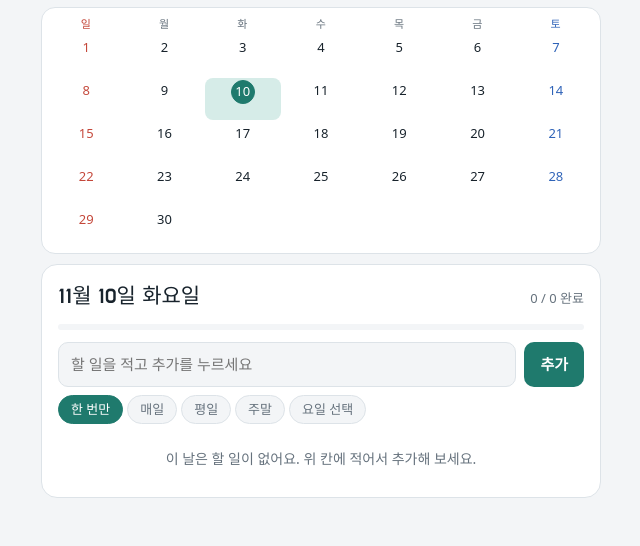
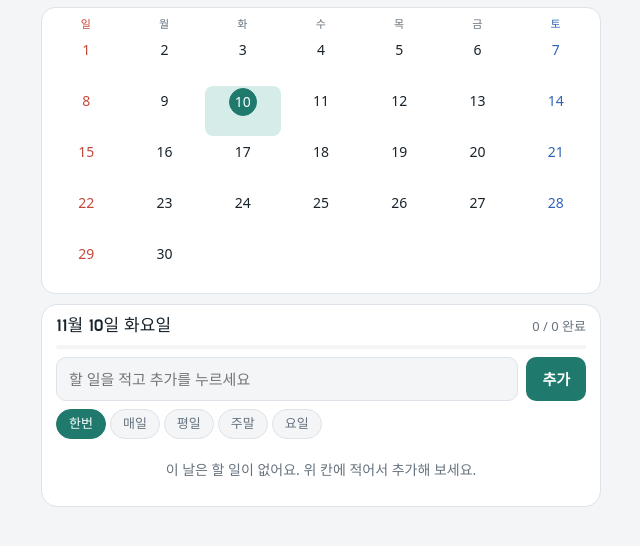
Before and after one commit to anmiyoung1/tikkeul, a plain HTML site: page index.html in a window 1280 px wide. Shown: the part 48-594 px from the top of the page, without its empty margins (319-959 px from the left). Drawn offline with Linux system fonts and the light colour scheme; a web font is replaced by a local one.

Commit message:
공휴일 빨간색 표시, 달력 키우고 날짜 제목 줄이기, 버튼 이름 정리
Co-Authored-By: Claude Opus 5.5 <noreply@anthropic.com>
Claude-Session: https://claude.ai/code/session_014x4HKU3Xwq9wy2Gp7Ujj5V

```diff
--- a/index.html
+++ b/index.html
@@ -42,23 +42,24 @@ button:focus-visible,input:focus-visible{outline:2px solid var(--accent);outline
 .dow,.grid{display:grid;grid-template-columns:repeat(7,1fr);gap:1px 2px}
 .dow div{text-align:center;font-size:11px;color:var(--muted);padding:2px 0;letter-spacing:.05em}
 .dow div:first-child{color:var(--sun)} .dow div:last-child{color:var(--sat)}
-.day{height:42px;max-width:100%;border:none;background:none;border-radius:8px;display:flex;flex-direction:column;align-items:center;justify-content:flex-start;gap:1px;padding:2px 0;cursor:pointer;color:var(--fg);font:inherit;min-width:0}
+.day{height:50px;max-width:100%;border:none;background:none;border-radius:8px;display:flex;flex-direction:column;align-items:center;justify-content:flex-start;gap:1px;padding:2px 0;cursor:pointer;color:var(--fg);font:inherit;min-width:0}
 .day:hover{background:var(--bg)}
-.day .n{font-size:13px;font-variant-numeric:tabular-nums;width:22px;height:22px;display:grid;place-items:center;border-radius:50%}
-.day.sun .n{color:var(--sun)} .day.sat .n{color:var(--sat)}
+.day .n{font-size:14px;font-variant-numeric:tabular-nums;width:26px;height:26px;display:grid;place-items:center;border-radius:50%}
+.day.sun .n{color:var(--sun)} .day.sat .n{color:var(--sat)} .day.hol .n{color:var(--sun)}
+.hol-name{font-family:var(--body);font-size:13px;color:var(--sun);margin-left:6px}
 .day.today .n{border:1.5px solid var(--accent)}
 .day.sel{background:var(--accent-soft)}
 .day.sel .n{background:var(--accent);color:#fff;border-color:var(--accent)}
 .day.empty{visibility:hidden}
-.cnt{font-size:10px;font-variant-numeric:tabular-nums;color:var(--muted);line-height:1;padding:2px 4px;border-radius:6px}
+.cnt{font-size:11px;font-variant-numeric:tabular-nums;color:var(--muted);line-height:1;padding:2px 4px;border-radius:6px}
 .cnt.part{color:var(--warn)}
 .cnt.full{color:#fff;background:var(--done)}
 .cnt.future{opacity:.55}
-.panel{background:var(--surface);border:1px solid var(--line);border-radius:16px;padding:16px;display:flex;flex-direction:column;gap:12px}
+.panel{background:var(--surface);border:1px solid var(--line);border-radius:16px;padding:10px 14px 14px;display:flex;flex-direction:column;gap:8px}
 .panel-head{display:flex;align-items:baseline;justify-content:space-between;gap:8px}
-h2{font-family:var(--display);font-weight:400;font-size:21px;margin:0}
+h2{font-family:var(--display);font-weight:400;font-size:17px;margin:0;line-height:1.3}
 .score{font-size:13px;color:var(--muted);font-variant-numeric:tabular-nums}
-.bar{height:6px;background:var(--bg);border-radius:999px;overflow:hidden}
+.bar{height:4px;background:var(--bg);border-radius:999px;overflow:hidden}
 .bar i{display:block;height:100%;background:var(--done);width:0;transition:width .25s}
 form{display:flex;flex-direction:column;gap:8px}
 .row{display:flex;gap:8px}
@@ -133,11 +134,11 @@ li.done .t{color:var(--muted);text-decoration:line-through}
         <button class="add" type="submit">추가</button>
       </div>
       <div class="seg" id="seg" role="group" aria-label="반복">
-        <button type="button" data-r="once" aria-pressed="true">한 번만</button>
+        <button type="button" data-r="once" aria-pressed="true">한번</button>
         <button type="button" data-r="daily" aria-pressed="false">매일</button>
         <button type="button" data-r="weekday" aria-pressed="false">평일</button>
         <button type="button" data-r="weekend" aria-pressed="false">주말</button>
-        <button type="button" data-r="custom" aria-pressed="false">요일 선택</button>
+        <button type="button" data-r="custom" aria-pressed="false">요일</button>
       </div>
       <div class="wd" id="wd" hidden></div>
       <div class="hint" id="hint" hidden></div>
@@ -155,6 +156,11 @@ const key=d=>d.getFullYear()+'-'+pad(d.getMonth()+1)+'-'+pad(d.getDate());
 const parse=k=>new Date(k+'T00:00:00');
 const addDays=(k,n)=>{const d=parse(k);d.setDate(d.getDate()+n);return key(d);};
 const WD=['일','월','화','수','목','금','토'];
+const HOL={
+'2025-01-01':'신정','2025-01-27':'임시공휴일','2025-01-28':'설날 연휴','2025-01-29':'설날','2025-01-30':'설날 연휴','2025-03-01':'삼일절','2025-03-03':'대체공휴일','2025-05-05':'어린이날·부처님오신날','2025-05-06':'대체공휴일','2025-06-03':'대통령 선거','2025-06-06':'현충일','2025-08-15':'광복절','2025-10-03':'개천절','2025-10-05':'추석 연휴','2025-10-06':'추석','2025-10-07':'추석 연휴','2025-10-08':'대체공휴일','2025-10-09':'한글날','2025-12-25':'크리스마스',
+'2026-01-01':'신정','2026-02-16':'설날 연휴','2026-02-17':'설날','2026-02-18':'설날 연휴','2026-03-01':'삼일절','2026-03-02':'대체공휴일','2026-05-01':'근로자의 날','2026-05-05':'어린이날','2026-05-24':'부처님오신날','2026-05-25':'대체공휴일','2026-06-03':'지방선거','2026-06-06':'현충일','2026-07-17':'제헌절','2026-08-15':'광복절','2026-08-17':'대체공휴일','2026-09-24':'추석 연휴','2026-09-25':'추석','2026-09-26':'추석 연휴','2026-10-03':'개천절','2026-10-05':'대체공휴일','2026-10-09':'한글날','2026-12-25':'크리스마스',
+'2027-01-01':'신정','2027-02-06':'설날 연휴','2027-02-07':'설날','2027-02-08':'설날 연휴','2027-02-09':'대체공휴일','2027-03-01':'삼일절','2027-05-01':'근로자의 날','2027-05-03':'대체공휴일','2027-05-05':'어린이날','2027-05-13':'부처님오신날','2027-06-06':'현충일','2027-07-17':'제헌절','2027-07-19':'대체공휴일','2027-08-15':'광복절','2027-08-16':'대체공휴일','2027-09-14':'추석 연휴','2027-09-15':'추석','2027-09-16':'추석 연휴','2027-10-03':'개천절','2027-10-04':'대체공휴일','2027-10-09':'한글날','2027-10-11':'대체공휴일','2027-12-25':'크리스마스','2027-12-27':'대체공휴일'};
+
 const uid6=()=>Date.now().toString(36)+Math.random().toString(36).slice(2,6);
 const now=new Date(), TODAY=key(now);
 let view=new Date(now.getFullYear(),now.getMonth(),1);
@@ -191,7 +197,7 @@ function render(){
   for(let d=1;d<=last;d++){
     const dt=new Date(view.getFullYear(),view.getMonth(),d), k=key(dt), t=tally(k);
     const b=document.createElement('button');
-    b.className='day'+(dt.getDay()===0?' sun':'')+(dt.getDay()===6?' sat':'')+(k===TODAY?' today':'')+(k===sel?' sel':'');
+    b.className='day'+(dt.getDay()===0?' sun':'')+(dt.getDay()===6?' sat':'')+(HOL[k]?' hol':'')+(k===TODAY?' today':'')+(k===sel?' sel':'');
     b.setAttribute('aria-label',(dt.getMonth()+1)+'월 '+d+'일');
     const n=document.createElement('span');n.className='n';n.textContent=d;b.appendChild(n);
     if(t.total){
@@ -204,6 +210,7 @@ function render(){
   }
   const sd=parse(sel);
   $('dayLabel').textContent=(sd.getMonth()+1)+'월 '+sd.getDate()+'일 '+WD[sd.getDay()]+'요일';
+  if(HOL[sel]){const h=document.createElement('span');h.className='hol-name';h.textContent=HOL[sel];$('dayLabel').appendChild(h);}
   const t=tally(sel);
   $('score').textContent=t.done+' / '+t.total+' 완료';
   $('barFill').style.width=t.total?(t.done/t.total*100)+'%':'0';
```
